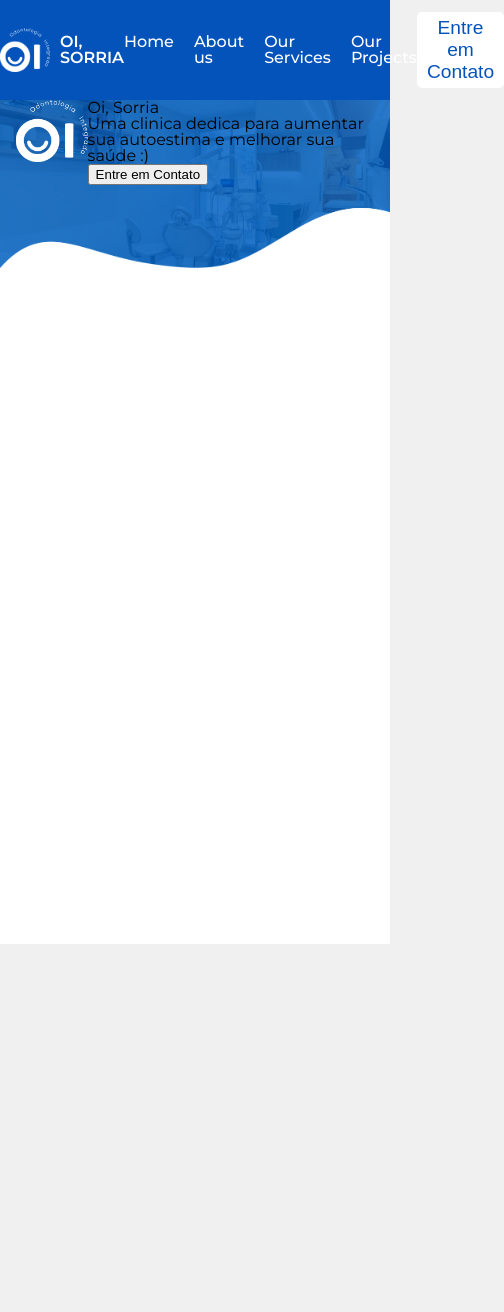
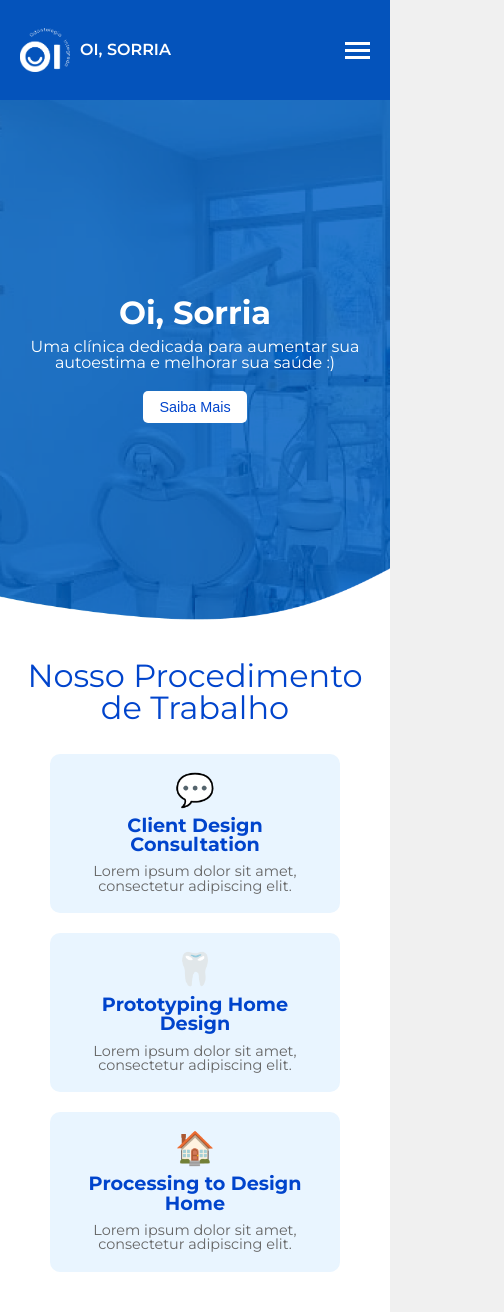
Before and after one commit to maarcos-floriano/Site-Oi-Sorria-App, a React (Vite) app: page / in a window 390 px wide. Shown: the whole page, 504 px wide, since content can reach past the window. Before the commit the page ends 944 px from the top, so only its background shows below. Built offline with nearby package versions, Linux system fonts and the light colour scheme.

Commit message:
feat: Navbar, Introduction e ProcedureList

```diff
--- a/package.json
+++ b/package.json
@@ -14,6 +14,7 @@
     "@emotion/styled": "^11.13.0",
     "@mui/material": "^6.1.2",
     "@mui/styled-engine-sc": "^6.1.2",
+    "axios": "^1.7.7",
     "react": "^18.3.1",
     "react-dom": "^18.3.1",
     "react-router-dom": "^6.26.2",
--- a/src/components/Navbar/Navbar.jsx
+++ b/src/components/Navbar/Navbar.jsx
@@ -1,26 +1,38 @@
-import style from "./Navbar.module.css";
-import logo from '../../utils/assets/logo.png'
+import React, { useState } from 'react';
+import style from './Navbar.module.css';
+import logo from '../../utils/assets/logo.png';
 
 const Navbar = () => {
+  const [isMobileMenuOpen, setIsMobileMenuOpen] = useState(false);
+
+  const toggleMobileMenu = () => {
+    setIsMobileMenuOpen(!isMobileMenuOpen);
+  };
+
   return (
-    <nav className={style['navbar']}>
-
-      <div className={style['navbar__logo']}>
-        <img src={logo} alt="logo"/>
+    <nav className={style.navbar}>
+      <div className={style.navbarLogo}>
+        <img src={logo} alt="logo" />
         <h1>OI, SORRIA</h1>
       </div>
 
-        <ul className={style['navbar__links']}>
+      <ul className={`${style.navbarLinks} ${isMobileMenuOpen ? style.active : ''}`}>
         <li><a href="#">Home</a></li>
         <li><a href="#">About us</a></li>
         <li><a href="#">Our Services</a></li>
         <li><a href="#">Our Projects</a></li>
       </ul>
 
-        <button className={style['navbar__button']}>
+      <button className={style.navbarButton}>
         Entre em Contato
       </button>
 
+      {/* Ícone de menu hambúrguer para dispositivos móveis */}
+      <div className={style.hamburger} onClick={toggleMobileMenu}>
+        <span className={isMobileMenuOpen ? style.active : ''}></span>
+        <span className={isMobileMenuOpen ? style.active : ''}></span>
+        <span className={isMobileMenuOpen ? style.active : ''}></span>
+      </div>
     </nav>
   );
 };
--- a/src/components/Navbar/Navbar.module.css
+++ b/src/components/Navbar/Navbar.module.css
@@ -1,45 +1,46 @@
-.navbar{
+.navbar {
     width: 100%;
     display: flex;
     align-items: center;
-    justify-content: space-evenly;
+    justify-content: space-between;
     background-color: #0453BB;
     font-family: 'Montserrat', sans-serif;
     height: 100px;
+    position: relative;
+  }
 
-    .navbar__logo{
+  .navbarLogo {
+    display: flex;
+    align-items: center;
     font-size: 1rem;
     font-weight: 600;
     color: #ffffff;
-        display: flex;
-        align-items: center;
-        justify-content: space-between;
     gap: 10px;
+    padding-left: 20px;
+  }
 
-        img{
+  .navbarLogo img {
     width: 50px;
   }
-    }
 
-    .navbar__links{
+  .navbarLinks {
     display: flex;
     gap: 20px;
     list-style: none;
+  }
 
-        li{
+  .navbarLinks li {
     font-size: 1rem;
     font-weight: 500;
-            cursor: pointer;
     transition: all 0.3s ease;
+  }
 
-            a{
+  .navbarLinks li a {
     text-decoration: none;
     color: #ffffff;
   }
-        }
-    }
 
-    .navbar__button{
+  .navbarButton {
     background-color: #ffffff;
     color: #0453BB;
     font-size: 1.2rem;
@@ -49,12 +50,68 @@
     cursor: pointer;
     transition: all 0.3s ease;
     border: none;
+    left: 20px;
+    margin-right: 20px;
+  }
 
-        &:hover{
+  .navbarButton:hover {
     background-color: #0453BB;
     color: #ffffff;
     border: 1px solid #ffffff;
   }
+
+  /* Estilos para dispositivos móveis */
+  .hamburger {
+    display: none;
+    flex-direction: column;
+    gap: 4px;
+    cursor: pointer;
+    padding-right: 20px;
   }
 
+  .hamburger span {
+    width: 25px;
+    height: 3px;
+    background-color: #ffffff;
+    transition: all 0.3s ease;
   }
+
+  /* Estilo ativo para o hambúrguer */
+  .hamburger span.active:nth-child(1) {
+    transform: rotate(45deg) translate(5px, 5px);
+  }
+
+  .hamburger span.active:nth-child(2) {
+    opacity: 0;
+  }
+
+  .hamburger span.active:nth-child(3) {
+    transform: rotate(-45deg) translate(5px, -5px);
+  }
+
+  /* Responsividade */
+  @media (max-width: 768px) {
+    .navbarLinks {
+      position: absolute;
+      top: 100px;
+      right: 0;
+      background-color: #0453BB;
+      flex-direction: column;
+      width: 100%;
+      align-items: center;
+      display: none;
+      padding: 20px 0;
+    }
+
+    .navbarLinks.active {
+      display: flex;
+    }
+
+    .navbarButton {
+      display: none;
+    }
+
+    .hamburger {
+      display: flex;
+    }
+  }
--- /dev/null
+++ b/src/components/ProcedureStep/ProcedureStep.jsx
@@ -0,0 +1,14 @@
+import React from 'react';
+import styles from './ProcedureStep.module.css';
+
+const ProcedureStep = ({ title, icon, description }) => {
+  return (
+    <div className={styles.step}>
+      <div className={styles.icon}>{icon}</div>
+      <h3 className={styles.title}>{title}</h3>
+      <p className={styles.description}>{description}</p>
+    </div>
+  );
+};
+
+export default ProcedureStep;
--- /dev/null
+++ b/src/components/ProcedureStep/ProcedureStep.module.css
@@ -0,0 +1,24 @@
+.step {
+    background-color: #e9f5ff;
+    border-radius: 10px;
+    padding: 20px;
+    text-align: center;
+    width: 250px;
+  }
+
+  .icon {
+    font-size: 2em;
+    margin-bottom: 10px;
+  }
+
+  .title {
+    font-size: 1.2em;
+    font-weight: bold;
+    margin-bottom: 10px;
+    color: #0044cc;
+  }
+
+  .description {
+    font-size: 0.9em;
+    color: #666666;
+  }
--- a/src/pages/Home/Home.jsx
+++ b/src/pages/Home/Home.jsx
@@ -1,5 +1,6 @@
 import Navbar from '../../components/Navbar/Navbar';
 import Introduction from '../Sections/Introduction/Introduction';
+import ProcedureList from '../Sections/ProcedureList/ProcedureList';
 import style from './Home.module.css';
 
 const Home = () => {
@@ -7,6 +8,7 @@ const Home = () => {
     <div className={style['home']}>
       <Navbar/>
       <Introduction/>
+      <ProcedureList />
     </div>
   );
 };
--- a/src/pages/Home/Home.module.css
+++ b/src/pages/Home/Home.module.css
@@ -3,4 +3,5 @@ body, html{
     padding: 0;
     font-family: 'Montserrat', sans-serif;
     background-color: #f0f0f0;
+    overflow-x: hidden;
 }
--- a/src/pages/Sections/Introduction/Introduction.jsx
+++ b/src/pages/Sections/Introduction/Introduction.jsx
@@ -1,20 +1,19 @@
-import style from "./Introduction.module.css";
+import React from 'react';
+import styles from "./Introduction.module.css";
 import logo from "../../../utils/assets/logo.png";
 import Container from "@mui/material/Container";
 
 const Introduction = () => {
   return (
-      <Container maxWidth="xl" className={style["introduction"]}>
-        <img src={logo} alt="Dentista" className={style["intro__image"]} />
-        <div>
-          <h1 className={style["intro__title"]}>Oi, Sorria</h1>
-          <p className={style["intro__description"]}>
-            Uma clinica dedica para aumentar sua autoestima e melhorar sua saúde
-            :)
-          </p>
-          <button className={style["intro__button"]}>Entre em Contato</button>
-        </div>
-      </Container>
+    <section className={styles.heroContainer}>
+      <div className={styles.content}>
+        <h1 className={styles.title}>Oi, Sorria</h1>
+        <p className={styles.description}>
+          Uma clínica dedicada para aumentar sua autoestima e melhorar sua saúde :)
+        </p>
+        <button className={styles.button}>Saiba Mais</button>
+      </div>
+    </section>
   );
 };
 
--- a/src/pages/Sections/Introduction/Introduction.module.css
+++ b/src/pages/Sections/Introduction/Introduction.module.css
@@ -1,16 +1,60 @@
-.introduction {
-    width: 100%;
-    min-height: 100vh;
+/* src/Sections/HeroSection/HeroSection.module.css */
+
+.heroContainer {
+    background-color: #ffffff;
+    color: #ffffff;
+    display: flex;
+    justify-content: center;
+    align-items: center;
+    padding: 60px 20px;
+    text-align: center;
     background-image: url('../../../utils/assets/background.png');
-    background-position: start;
-    background-size: 100%;
-    background-repeat: no-repeat;
-    background-color: white;
-    display: flex;
-    align-items: start;
-    justify-content: center;
+    background-size: cover;
+    background-position: center;
+    min-height: 400px;
+  }
 
-    & .intro__image {
-        width: 20%
+  .content {
+    max-width: 800px;
+  }
+
+  .title {
+    font-size: 2.5em;
+    font-weight: bold;
+    margin-bottom: 10px;
+  }
+
+  .description {
+    font-size: 1.2em;
+    margin-bottom: 20px;
+  }
+
+  .button {
+    background-color: #ffffff;
+    color: #0044cc;
+    border: none;
+    padding: 10px 20px;
+    border-radius: 5px;
+    font-size: 1em;
+    cursor: pointer;
+    transition: background-color 0.3s;
+  }
+
+  .button:hover {
+    background-color: #f1f1f1;
+  }
+
+  @media (max-width: 768px) {
+    .title {
+      font-size: 2em;
     }
-}
+
+    .description {
+      font-size: 1em;
+    }
+
+    .button {
+      font-size: 0.9em;
+      padding: 8px 16px;
+    }
+  }
--- /dev/null
+++ b/src/pages/Sections/ProcedureList/ProcedureList.jsx
@@ -0,0 +1,24 @@
+import React from 'react';
+import ProcedureStep from '../../../components/ProcedureStep/ProcedureStep';
+import styles from './ProcedureList.module.css';
+
+const ProcedureList = () => {
+  const steps = [
+    { id: 1, title: 'Client Design Consultation', icon: '💬', description: 'Lorem ipsum dolor sit amet, consectetur adipiscing elit.' },
+    { id: 2, title: 'Prototyping Home Design', icon: '🦷', description: 'Lorem ipsum dolor sit amet, consectetur adipiscing elit.' },
+    { id: 3, title: 'Processing to Design Home', icon: '🏠', description: 'Lorem ipsum dolor sit amet, consectetur adipiscing elit.' },
+  ];
+
+  return (
+    <section className={styles.procedureListContainer}>
+      <h2 className={styles.sectionTitle}>Nosso Procedimento de Trabalho</h2>
+      <div className={styles.steps}>
+        {steps.map(step => (
+          <ProcedureStep key={step.id} title={step.title} icon={step.icon} description={step.description} />
+        ))}
+      </div>
+    </section>
+  );
+};
+
+export default ProcedureList;
--- /dev/null
+++ b/src/pages/Sections/ProcedureList/ProcedureList.module.css
@@ -0,0 +1,25 @@
+.procedureListContainer {
+    padding: 40px 20px;
+    text-align: center;
+    background-color: white;
+  }
+
+  .sectionTitle {
+    font-size: 2em;
+    margin-bottom: 30px;
+    color: #0044cc;
+  }
+
+  .steps {
+    display: flex;
+    justify-content: space-around;
+    flex-wrap: wrap;
+    gap: 20px;
+  }
+
+  @media (max-width: 768px) {
+    .steps {
+      flex-direction: column;
+      align-items: center;
+    }
+  }
```
Also changed, not shown: 1 other file (tests, documents, lock files or other folders). Lines whose indentation alone changed are shown as unchanged.
